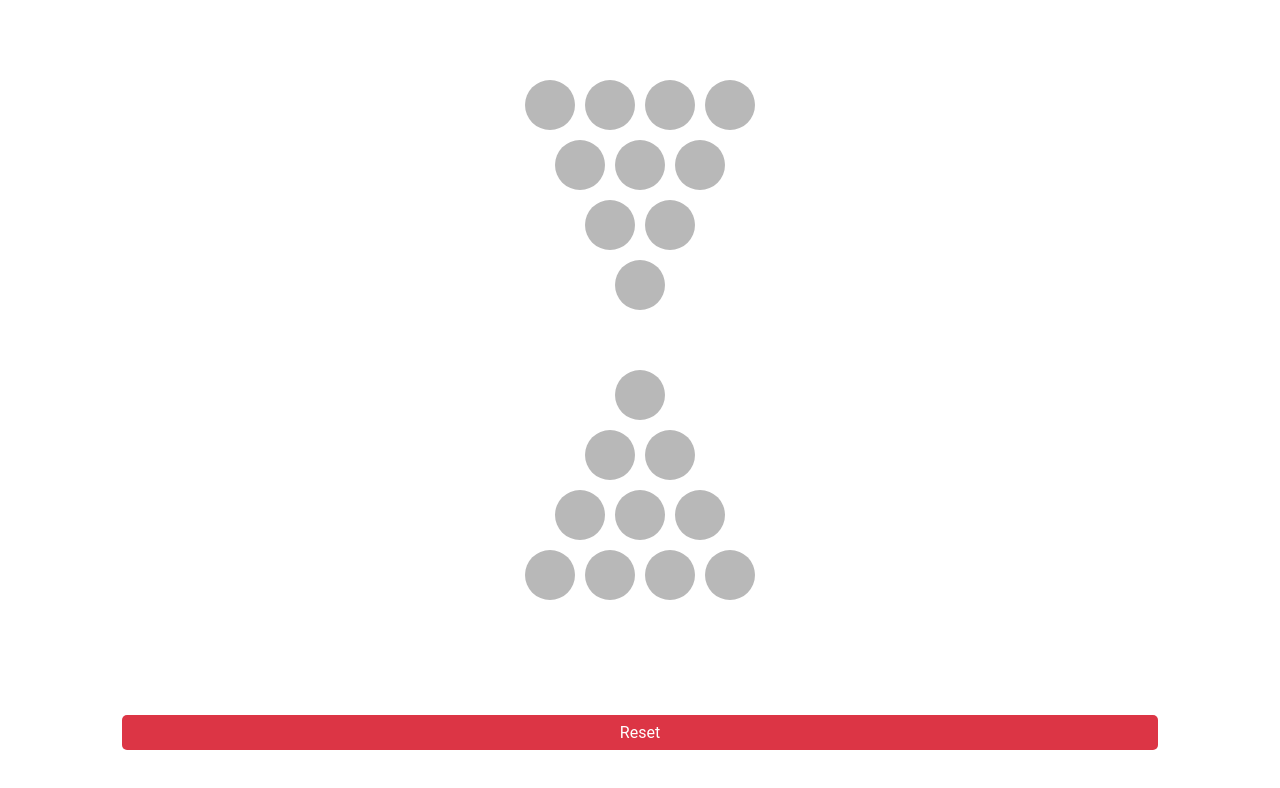
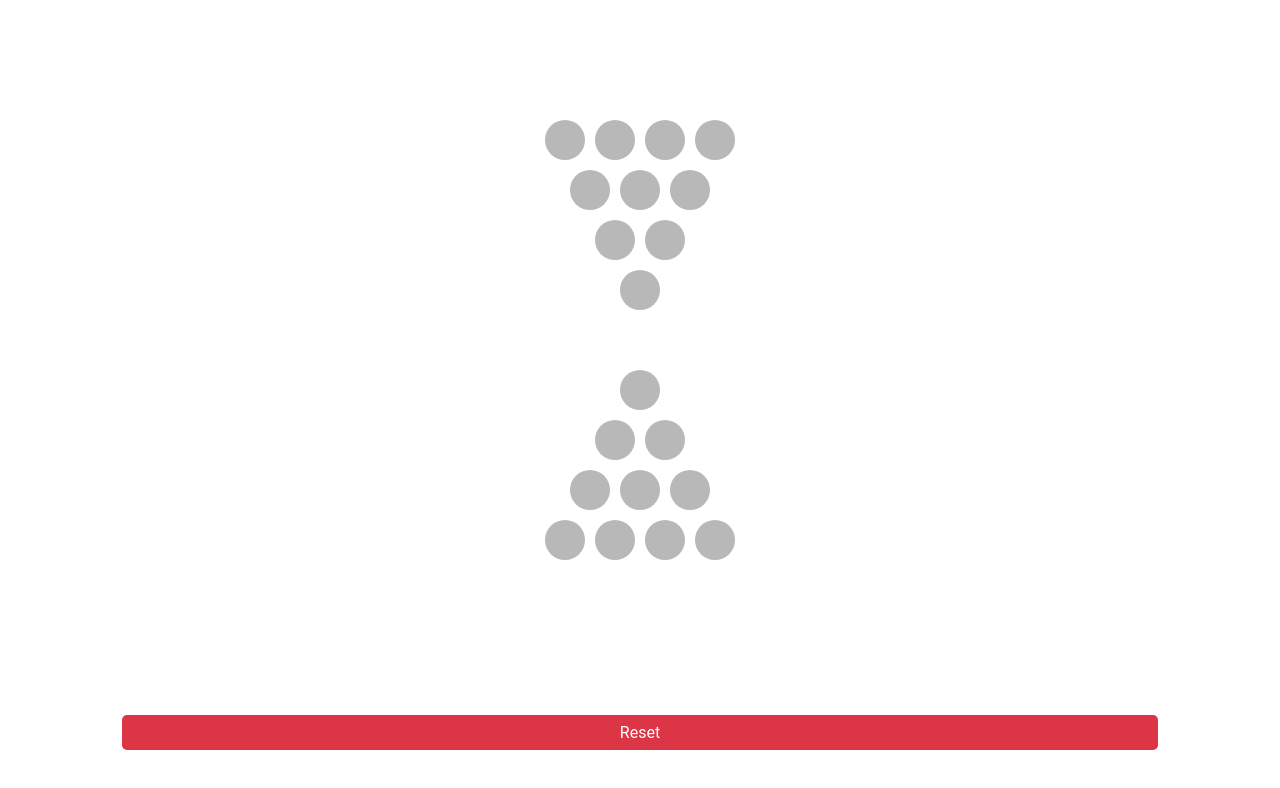
Before and after one commit to karstyanick/beepee, a React (Create React App) app: page / in a window 1280 px wide. Both pictures are taken after a click on the button "Start". Shown: the top 788 px of the page. Built offline with nearby package versions, Linux system fonts and the light colour scheme.

Commit message:
:repeat: another small adjustment

```diff
--- a/src/Cups.css
+++ b/src/Cups.css
@@ -2,22 +2,6 @@
   display: flex;
   flex-direction: row;
   justify-content: center;
-}
-
-.cup {
-  width: 50px;
-  height: 50px;
-  background-color: #b8b8b8;
-  border-radius: 50%;
-  margin: 5px;
-  display: flex;
-  justify-content: center;
-  align-items: center;
-  font-size: 20px;
-  font-weight: bold;
-  color: #000;
-  cursor: pointer;
-  -webkit-tap-highlight-color: transparent;
 }
 
 .clickedCup {
```
